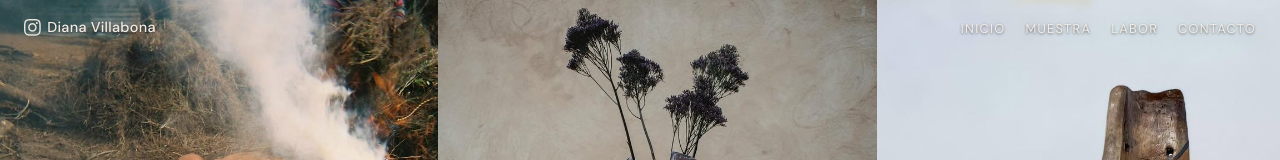
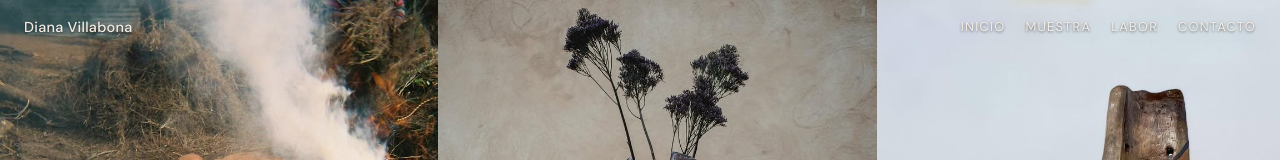
Before and after one commit to enzo369-htm/Diana-Villabona, a React (Vite) app: page / in a window 1280 px wide. Shown: the top 160 px of the page. Built offline with nearby package versions, Linux system fonts and the light colour scheme.

Commit message:
Refactor Instagram link in App component and update styles. Introduced INSTAGRAM_URL constant for better maintainability, adjusted link class names, and modified CSS for improved layout.

```diff
--- a/src/App.css
+++ b/src/App.css
@@ -132,19 +132,11 @@ a:hover {
   text-transform: none;
 }
 
-.site-top__ig a {
+.site-top__ig-link {
   display: inline-flex;
   align-items: center;
-  gap: 0.4rem;
+  gap: 0.45rem;
   font-weight: 500;
-}
-
-.site-top__ig svg {
-  width: 1.05rem;
-  height: 1.05rem;
-  flex-shrink: 0;
-  opacity: 0.95;
-  filter: drop-shadow(0 0 0.5px rgba(0, 0, 0, 0.35));
 }
 
 .site-nav {
--- a/src/App.tsx
+++ b/src/App.tsx
@@ -77,6 +77,9 @@ const showcaseItems = [
   },
 ] as const;
 
+/** Enlace al perfil de Instagram (añade el @ en la ruta si ya existe cuenta pública) */
+const INSTAGRAM_URL = "https://www.instagram.com/";
+
 function LaborImageRow() {
   const [srcs] = useState(() => pickRandomUnique(GALLERY_POOL, 3));
   return (
@@ -103,15 +106,14 @@ function App() {
       <header className="site-top">
         <div className="site-top__ig">
           <a
-            href="https://www.instagram.com/"
+            className="site-top__ig-link"
+            href={INSTAGRAM_URL}
             target="_blank"
             rel="noopener noreferrer"
-            aria-label="Diana Villabona en Instagram"
+            aria-label="Instagram: Diana Villabona"
+            title="Abrir Instagram"
           >
-            <svg viewBox="0 0 24 24" fill="currentColor" aria-hidden>
-              <path d="M12 2.163c3.204 0 3.584.012 4.85.07 3.252.148 4.771 1.691 4.919 4.919.058 1.265.069 1.645.069 4.849 0 3.205-.012 3.584-.069 4.849-.149 3.225-1.664 4.771-4.919 4.919-1.266.058-1.644.07-4.85.07-3.204 0-3.584-.012-4.849-.07-3.26-.149-4.771-1.699-4.919-4.92-.058-1.265-.07-1.644-.07-4.849 0-3.204.013-3.583.07-4.849.149-3.227 1.664-4.771 4.919-4.919 1.266-.057 1.645-.069 4.849-.069zm0-2.163c-3.259 0-3.667.014-4.947.072-4.358.2-6.78 2.618-6.98 6.98-.059 1.281-.073 1.689-.073 4.948 0 3.259.014 3.668.072 4.948.2 4.358 2.618 6.78 6.98 6.98 1.281.058 1.689.072 4.948.072 3.259 0 3.668-.014 4.948-.072 4.354-.2 6.782-2.618 6.979-6.98.059-1.28.073-1.689.073-4.948 0-3.259-.014-3.667-.072-4.947-.196-4.354-2.617-6.78-6.979-6.98-1.281-.059-1.69-.073-4.949-.073zm0 5.838c-3.403 0-6.162 2.759-6.162 6.162s2.759 6.163 6.162 6.163 6.162-2.759 6.162-6.163c0-3.403-2.759-6.162-6.162-6.162zm0 10.162c-2.209 0-4-1.79-4-4 0-2.209 1.791-4 4-4s4 1.791 4 4c0 2.21-1.791 4-4 4zm6.406-11.845c-.796 0-1.441.645-1.441 1.44s.645 1.44 1.441 1.44c.795 0 1.439-.645 1.439-1.44s-.644-1.44-1.439-1.44z" />
-            </svg>
-            Diana Villabona
+            <span className="site-top__ig-text">Diana Villabona</span>
           </a>
         </div>
         <nav className="site-nav" aria-label="Principal">
@@ -323,7 +325,12 @@ function App() {
           <a href="#inicio">Inicio</a>
           <a href="#muestra">Muestra</a>
           <a href="#contacto">Contacto</a>
-          <a href="https://www.instagram.com/" target="_blank" rel="noopener noreferrer">
+          <a
+            href={INSTAGRAM_URL}
+            target="_blank"
+            rel="noopener noreferrer"
+            aria-label="Instagram"
+          >
             Instagram
           </a>
         </div>
```
